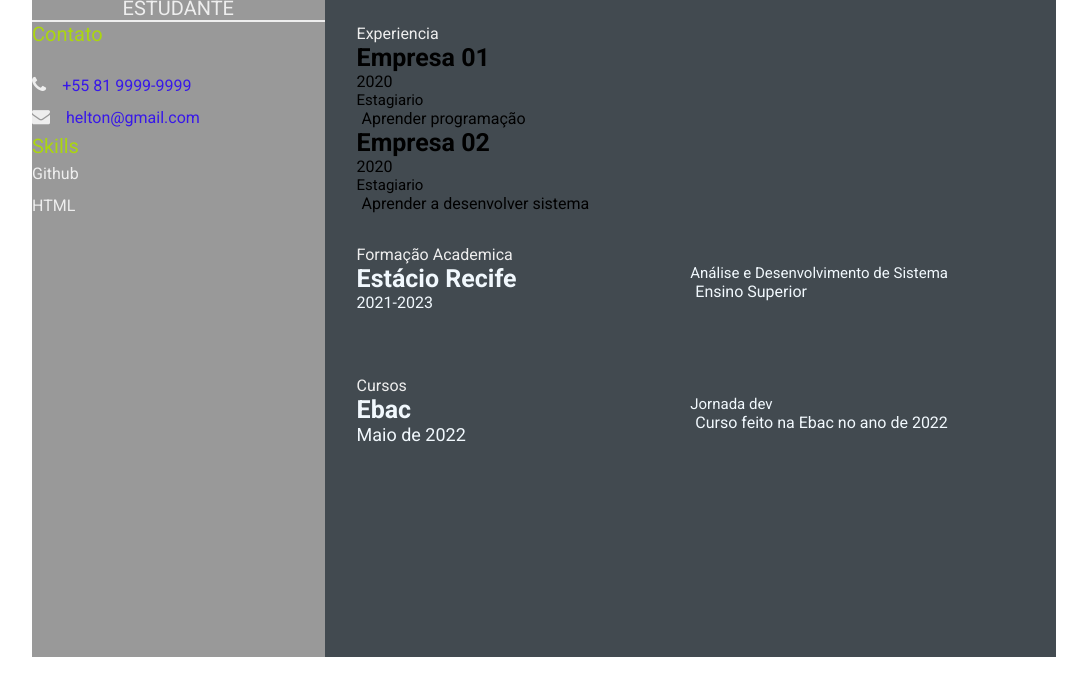
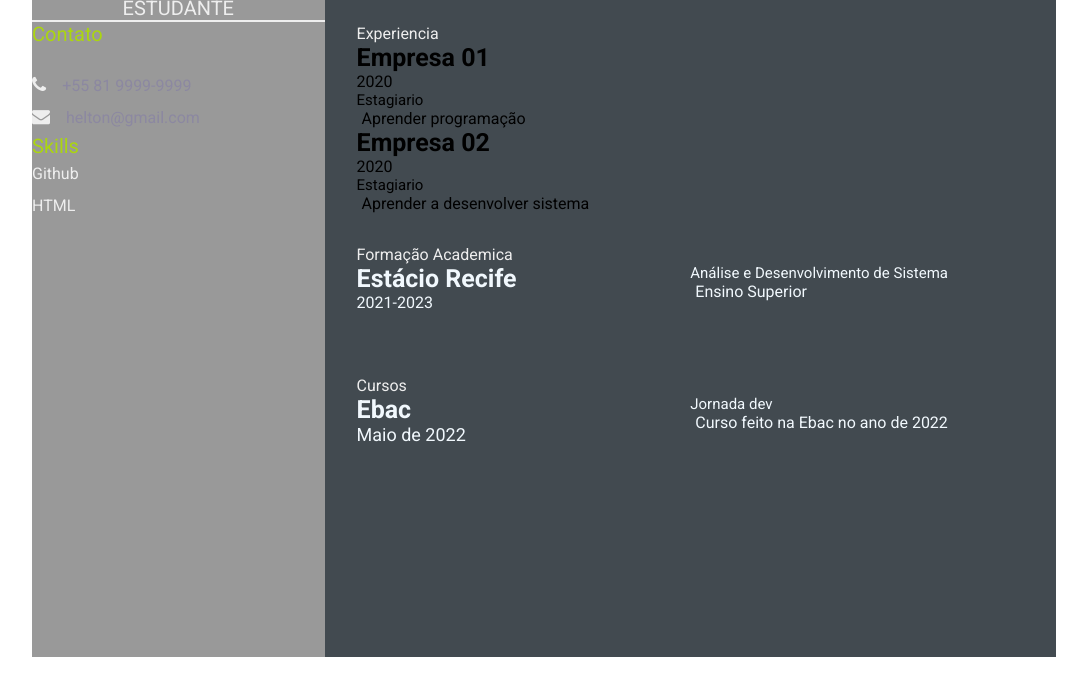
Before and after one commit to HeltonssJunior/heltonss.github.io, a plain HTML site: page index.html in a window 1280 px wide. Shown: the part 175-864 px from the top of the page, without its empty margins (96-1183 px from the left). Drawn offline with Linux system fonts and the light colour scheme.

```diff
--- a/style.css
+++ b/style.css
@@ -68,7 +68,7 @@
 .contact-info ul li,
 .references ul li {
     padding: .4rem 0;
-    color: #3818e9;
+    color: #8c88a1;
 }
 
 .contact-info ul li i,
```
